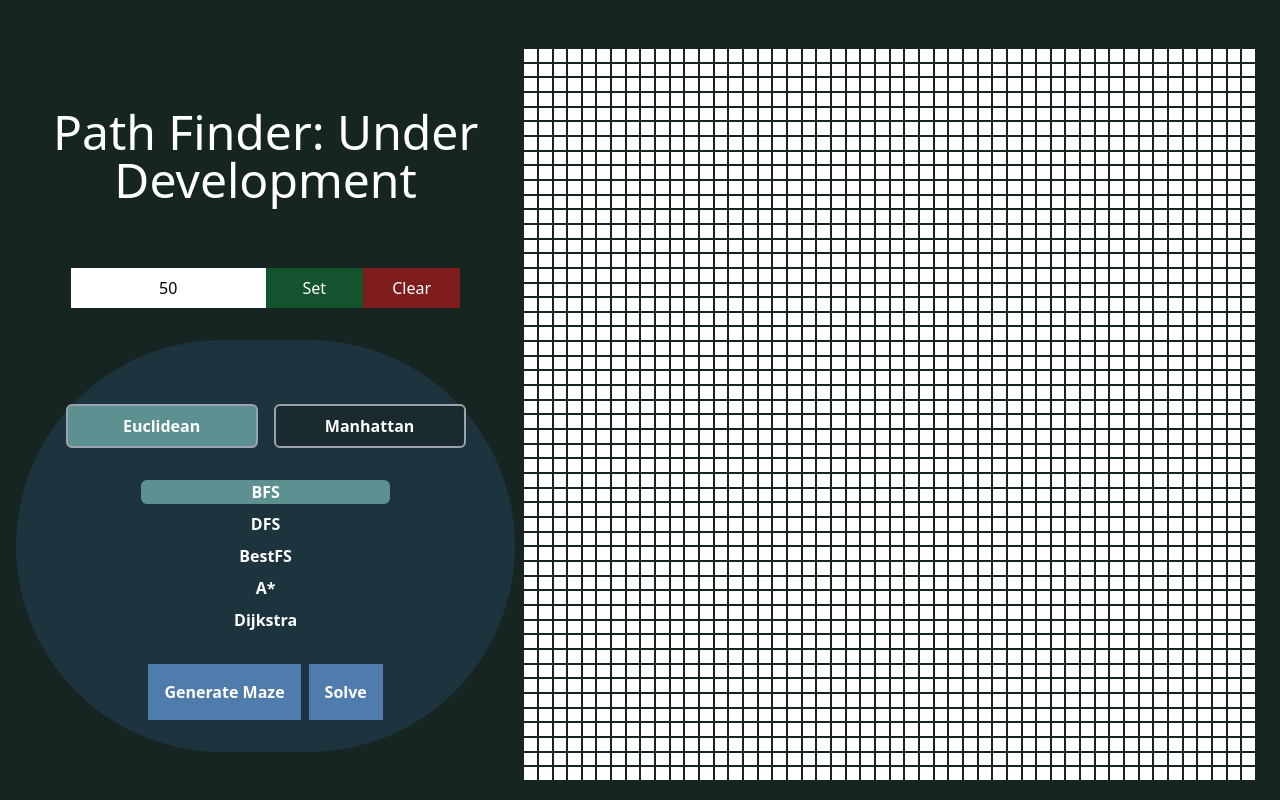
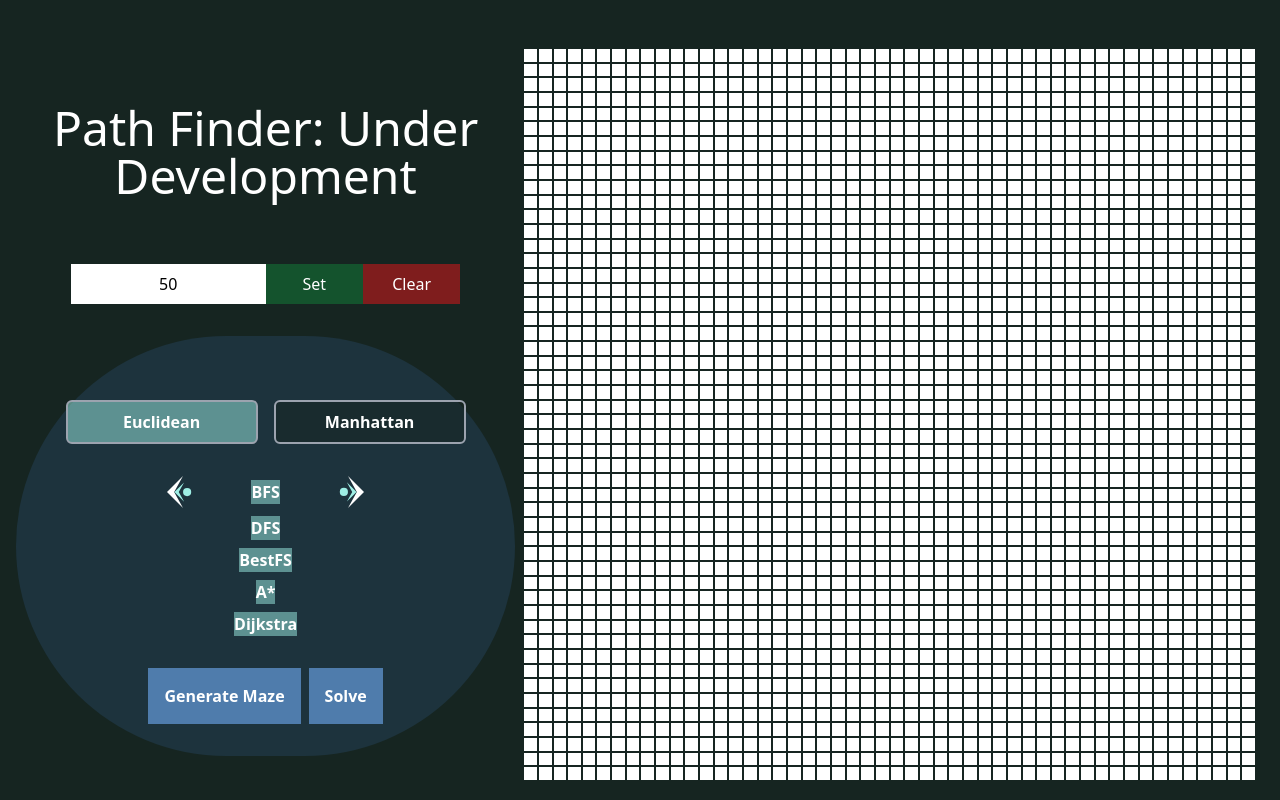
Before and after one commit to schottler3/portfolio, a Next.js app: page /projects/pathFinder in a window 1280 px wide. Built offline with nearby package versions, Linux system fonts and the light colour scheme.

Commit message:
Alg select

```diff
--- /dev/null
+++ b/src/app/projects/pathFinder/components/algorithm.tsx
@@ -0,0 +1,22 @@
+"use client"
+import React from 'react';
+
+interface AlgorithmItemProps {
+    name: string;
+    onSelect?: () => void;
+}
+
+export default function Cell({name, onSelect}: AlgorithmItemProps) {
+
+    return (
+        <div>
+            <button
+                className="hover:bg-charcoal w-full bg-opacity-50 bg-aqua1 hover:text-aqua1 hover:shadow-[inset_0_0_0_2px_#9eefe5]"
+                onClick={onSelect}
+            >
+                {name}
+            </button>
+        </div>
+    );
+
+}
--- a/src/app/projects/pathFinder/page.tsx
+++ b/src/app/projects/pathFinder/page.tsx
@@ -5,6 +5,7 @@ import { ReactElement } from 'react';
 import { Graph, Node } from './structures';
 import { Maze } from './maze';
 import { Search } from './search';
+import Algorithm from './components/algorithm';
 
 export default function Page() {
     const [gridSize, setGridSize] = useState(50);
@@ -16,6 +17,8 @@ export default function Page() {
     const [heuristic, setHeuristic] = useState<string>("");
 
     const [activeButton, setActiveButton] = useState<HTMLElement | null>(null);
+
+    const algorithms = ["BFS", "DFS", "BestFS", "A*", "Dijkstra"];
 
     function populateGrid(size: number) {
         const newCells: ReactElement[] = [];
@@ -48,22 +51,6 @@ export default function Page() {
         setAlgorithm("BFS");
         setHeuristic("Euclidean");
     }, [gridSize]);
-
-    function toggleActive(target: HTMLElement): void {
-        if (!target.parentElement) return;
-
-        const buttons = Array.from(target.parentElement.children) as HTMLElement[];
-
-        buttons.forEach((button) => {
-            if (button === target) {
-                button.classList.add("bg-aqua1");
-            } else {
-                button.classList.remove("bg-aqua1");
-            }
-        });
-
-        setActiveButton(target);
-    }
 
     function printSteps(steps: Node[]): void {
         setCells(cells.map((cell) => {
@@ -141,27 +128,31 @@ export default function Page() {
                             <button className="hover:bg-gray1 bg-aqua1 hover:shadow-[inset_0_0_0_2px_#9eefe5]" onClick={() => {setHeuristic("Euclidean")}}>Euclidean</button>
                             <button className="hover:bg-gray1 bg-charcoal hover:shadow-[inset_0_0_0_2px_#9eefe5]" onClick={() => {setHeuristic("Manhattan")}}>Manhattan</button>
                         </div>
-                        <div className="flex flex-col gap-2 text-white text-center items-center w-full *:w-1/3 md:*:w-1/2 font-bold *:rounded-md *:transition-shadow *:ease-in-out *:duration-300">
-                            <button className="hover:bg-charcoal bg-opacity-50 bg-aqua1 hover:text-aqua1 hover:shadow-[inset_0_0_0_2px_#9eefe5]" onClick={(event) => {
-                                setAlgorithm("BFS");
-                                toggleActive(event.currentTarget);
-                            }}>BFS</button>
-                            <button className="hover:bg-charcoal bg-opacity-50 hover:text-aqua1 hover:shadow-[inset_0_0_0_2px_#9eefe5]" onClick={(event) => {
-                                setAlgorithm("DFS");
-                                toggleActive(event.currentTarget);
-                            }}>DFS</button>
-                            <button className="hover:bg-charcoal bg-opacity-50 hover:text-aqua1 hover:shadow-[inset_0_0_0_2px_#9eefe5]" onClick={(event) => {
-                                setAlgorithm("BestFS");
-                                toggleActive(event.currentTarget);
-                            }}>BestFS</button>
-                            <button className="hover:bg-charcoal bg-opacity-50 hover:text-aqua1 hover:shadow-[inset_0_0_0_2px_#9eefe5]" onClick={(event) => {
-                                setAlgorithm("A");
-                                toggleActive(event.currentTarget);
-                            }}>A*</button>
-                            <button className="hover:bg-charcoal bg-opacity-50 hover:text-aqua1 hover:shadow-[inset_0_0_0_2px_#9eefe5]" onClick={(event) => {
-                                setAlgorithm("Dijkstra");
-                                toggleActive(event.currentTarget);
-                            }}>Dijkstra</button>
+                        <div className="flex flex-col gap-2 *:select-none text-white text-center items-center w-full *:w-1/3 md:*:w-1/2 font-bold *:rounded-md *:transition-shadow *:ease-in-out *:duration-300">
+                            {algorithms.map((alg, index) => (
+                                <div key={index} className="flex flex-row justify-around items-center w-full">
+                                    {alg === algorithm ? (
+                                        <img src="../images/Selector.svg" className="w-8 h-8" alt="Selected" />
+                                    ) : (
+                                        <img src="../images/Selector.svg" className="hidden" alt="Not selected" />
+                                    )}
+
+                                    <Algorithm
+                                        key={index}
+                                        name={alg}
+                                        onSelect={() => {
+                                            setAlgorithm(alg);
+                                            console.log("Set Algorithm: ", alg);
+                                        }}
+                                    />
+
+                                    {alg === algorithm ? (
+                                        <img src="../images/Selector.svg" className="w-8 h-8 rotate-180" alt="Selected" />
+                                    ) : (
+                                        <img src="../images/Selector.svg" className="hidden" alt="Not selected" />
+                                    )}
+                                </div>
+                            ))}
                         </div>
                         <div className="flex flex-row mt-8 *:p-4 *:bg-blue1 gap-2 text-center font-bold">
                             <button className="hover:bg-aqua1 hover:-text-blue1 hover:text-blue1"
```
Also changed, not shown: public/images/Selector.svg.
